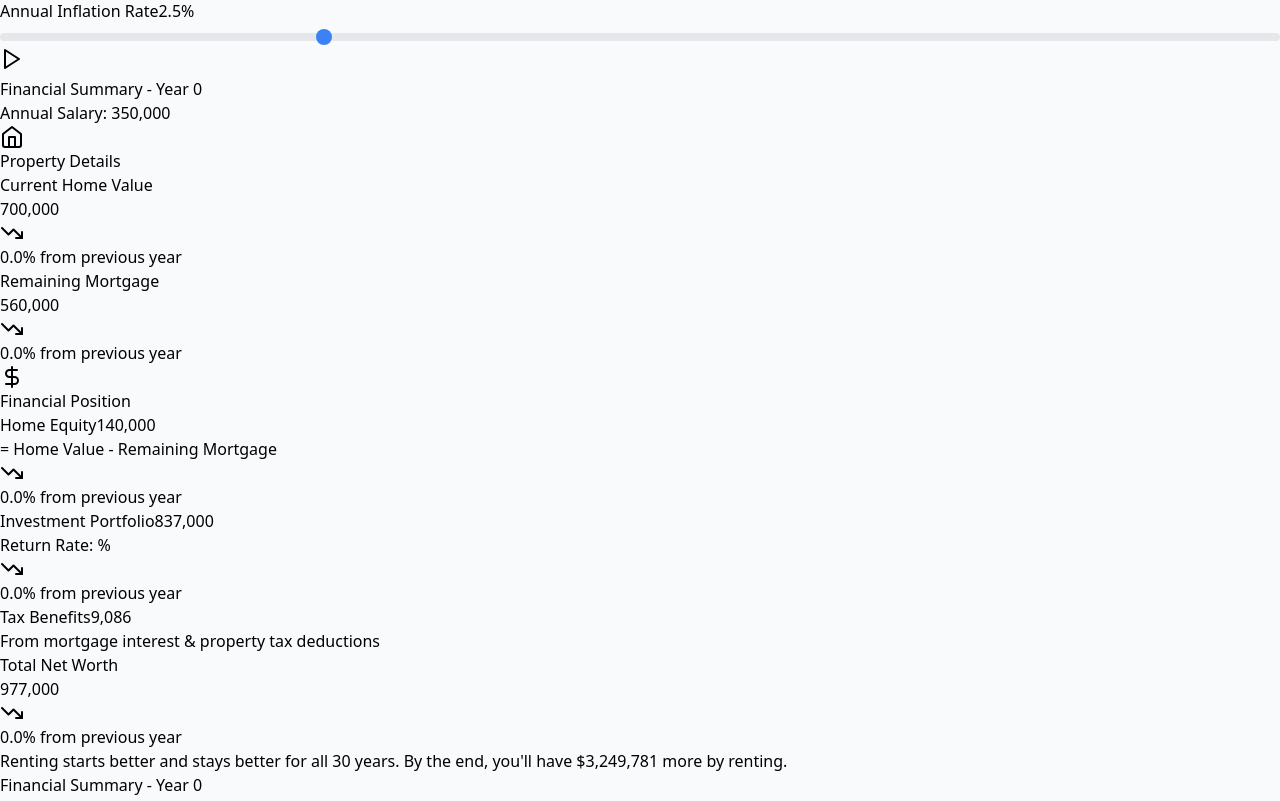
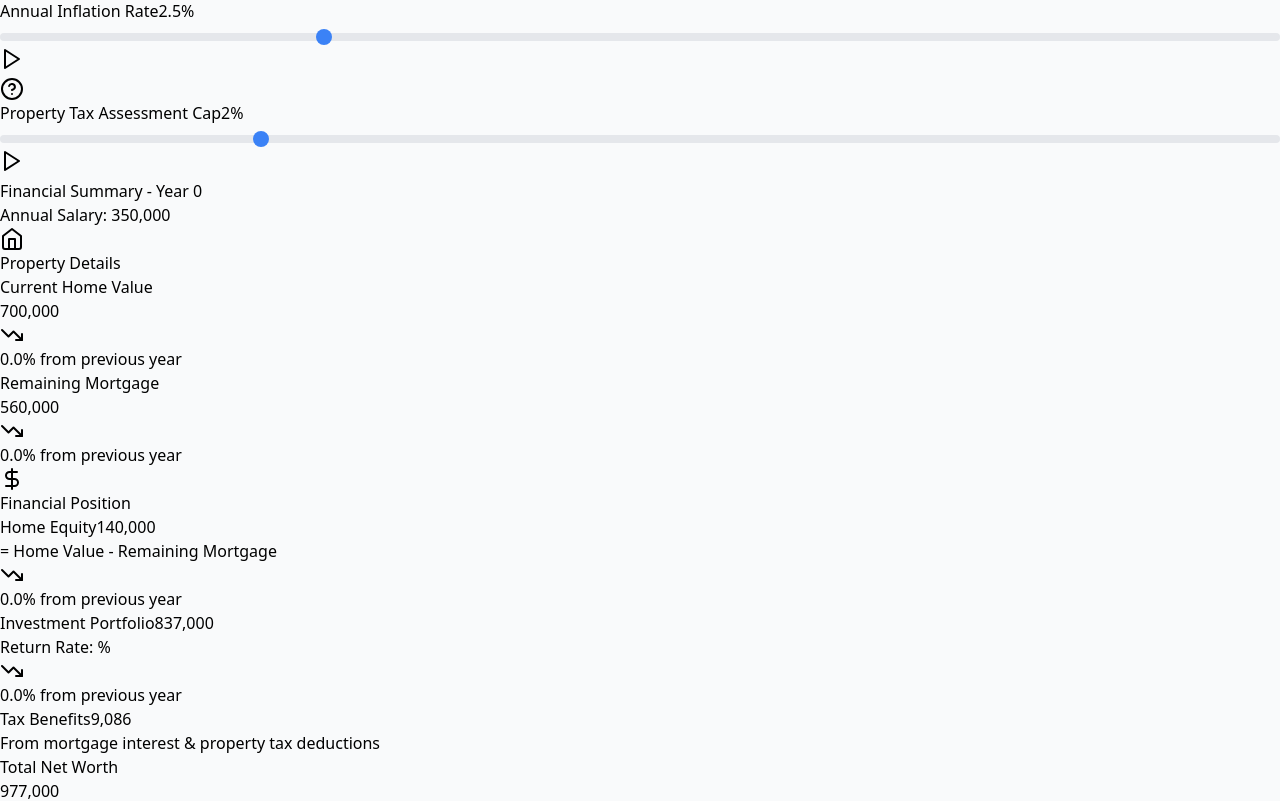
Before and after one commit to MaksimDan/housing-calculator, a React (Vite) app: page / in a window 1280 px wide. Shown: the part 3389-4190 px from the top of the page. Built offline with nearby package versions, Linux system fonts and the light colour scheme.

Commit message:
add property tax cap

```diff
--- a/src/HousingCalculator.tsx
+++ b/src/HousingCalculator.tsx
@@ -73,6 +73,7 @@ const HousingCalculator = () => {
   const [rentIncrease, setRentIncrease] = usePersistedState('housing-rentIncrease', 3);
   const [salaryGrowthRate, setSalaryGrowthRate] = usePersistedState('housing-salaryGrowth', 3);
   const [inflationRate, setInflationRate] = usePersistedState('housing-inflationRate', 2.5);
+  const [propertyTaxAssessmentCap, setPropertyTaxAssessmentCap] = usePersistedState('housing-taxAssessmentCap', 2);
 
   // UI State for visualization
   const [xAxisYears, setXAxisYears] = usePersistedState('housing-xAxisYears', 30);
@@ -115,6 +116,7 @@ const HousingCalculator = () => {
     setRentIncrease(3);
     setSalaryGrowthRate(3);
     setInflationRate(2.5);
+    setPropertyTaxAssessmentCap(2);
     setXAxisYears(30);
   };
 
@@ -171,6 +173,7 @@ const HousingCalculator = () => {
     }
 
     let currentHomeValue = homePrice;
+    let currentAssessedValue = homePrice; // Assessed value for property tax calculations
     let currentMonthlyRent = monthlyRent;
     let currentAnnualSalary = annualSalaryBeforeTax;
     let mortgageBalance = homePrice - downPaymentAmount;
@@ -192,8 +195,8 @@ const HousingCalculator = () => {
       (Math.pow(1 + monthlyInterestRate, totalMonthlyPayments) - 1);
 
     const initialMonthlyTakeHome = calculateMonthlyTakeHome(annualSalaryBeforeTax);
-    const initialMonthlyPropertyTax = (currentHomeValue * (propertyTaxRate / 100)) / 12;
-    const initialMonthlyMelloRoosTax = (currentHomeValue * (melloRoosTaxRate / 100)) / 12;
+    const initialMonthlyPropertyTax = (currentAssessedValue * (propertyTaxRate / 100)) / 12;
+    const initialMonthlyMelloRoosTax = (currentAssessedValue * (melloRoosTaxRate / 100)) / 12;
     const initialMonthlyMaintenance = (currentHomeValue * annualMaintenanceRate / 100) / 12;
     const initialMonthlyPMI = downPaymentPercent < 20 ? (mortgageBalance * PMIRate) / 100 / 12 : 0;
 
@@ -225,8 +228,8 @@ const HousingCalculator = () => {
         monthlyInterestRate
       );
 
-      const yearlyPropertyTaxes = currentHomeValue * (propertyTaxRate / 100);
-      const yearlyMelloRoosTaxes = currentHomeValue * (melloRoosTaxRate / 100);
+      const yearlyPropertyTaxes = currentAssessedValue * (propertyTaxRate / 100);
+      const yearlyMelloRoosTaxes = currentAssessedValue * (melloRoosTaxRate / 100);
       const yearlyTaxSavings = calculateTaxSavings(
         mortgageBreakdown.yearlyInterestPaid,
         yearlyPropertyTaxes,
@@ -289,6 +292,7 @@ const HousingCalculator = () => {
         currentMonthlyRent *= 1 + rentIncrease / 100;
         currentMonthlyRentalIncome *= 1 + rentIncrease / 100;
         currentHomeValue *= 1 + homeAppreciation / 100;
+        currentAssessedValue *= 1 + propertyTaxAssessmentCap / 100;
 
         // Apply inflation to various expense categories
         const inflationMultiplier = 1 + inflationRate / 100;
@@ -339,7 +343,7 @@ const HousingCalculator = () => {
     standardDeduction, monthlyRentalIncome, movingCostBuying,
     rentDeposit, PMIRate, annualMaintenanceRate, monthlyQualityOfLife,
     mortgageYears, movingCostRenting, monthlyHOAFee, monthlyHomeInsurance,
-    monthlyMiscExpenses, inflationRate
+    monthlyMiscExpenses, inflationRate, propertyTaxAssessmentCap
   ]);
 
   const isValidProjectionData = (data) => Array.isArray(data) && !data.error;
@@ -817,6 +821,19 @@ const HousingCalculator = () => {
               step={0.1}
               suffix="%"
             />
+            <AnimatedInput
+              label={
+                <>
+                  <HelpCircle className="w-4 h-4 inline text-gray-400 hover:text-gray-600 cursor-pointer mr-2" onClick={() => alert("Annual cap on property tax assessment increases (e.g. California Prop 13 = ~2%). Property taxes grow by this rate.")} /> Property Tax Assessment Cap
+                </>
+              }
+              value={propertyTaxAssessmentCap}
+              onChange={setPropertyTaxAssessmentCap}
+              min={0}
+              max={10}
+              step={0.1}
+              suffix="%"
+            />
           </div>
         </div>
 
```
